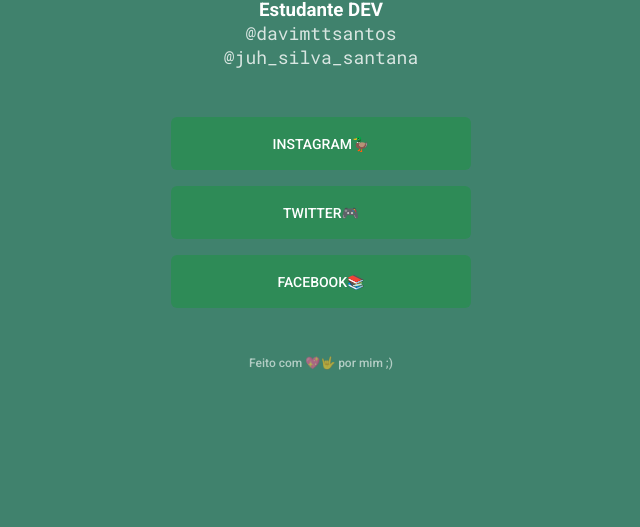
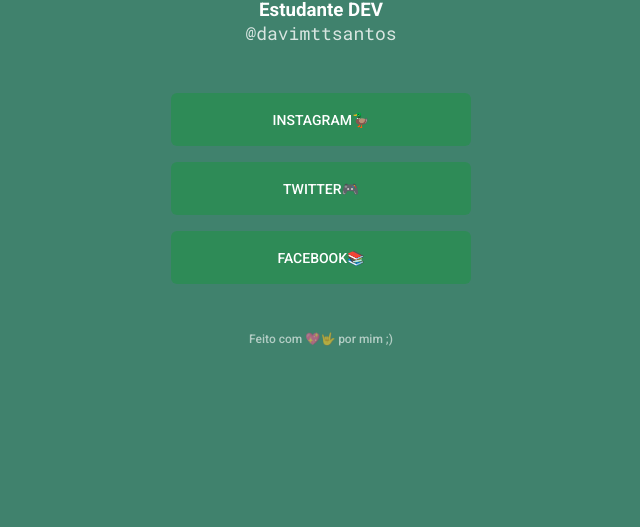
Before and after one commit to Davi-Mattos-Santos/Maratona-explorer-2, a plain HTML site: page index.html in a window 1280 px wide. Shown: the part 273-800 px from the top of the page, without its empty margins (319-959 px from the left). Drawn offline with Linux system fonts and the light colour scheme.

Commit message:
Update index.html

```diff
--- a/index.html
+++ b/index.html
@@ -20,7 +20,7 @@
       <h3>Estudante DEV</h3>
       <p class="username">@davimttsantos
         </br>
-        @juh_silva_santana
+
       </p>
       <ul>
         <li>
```
